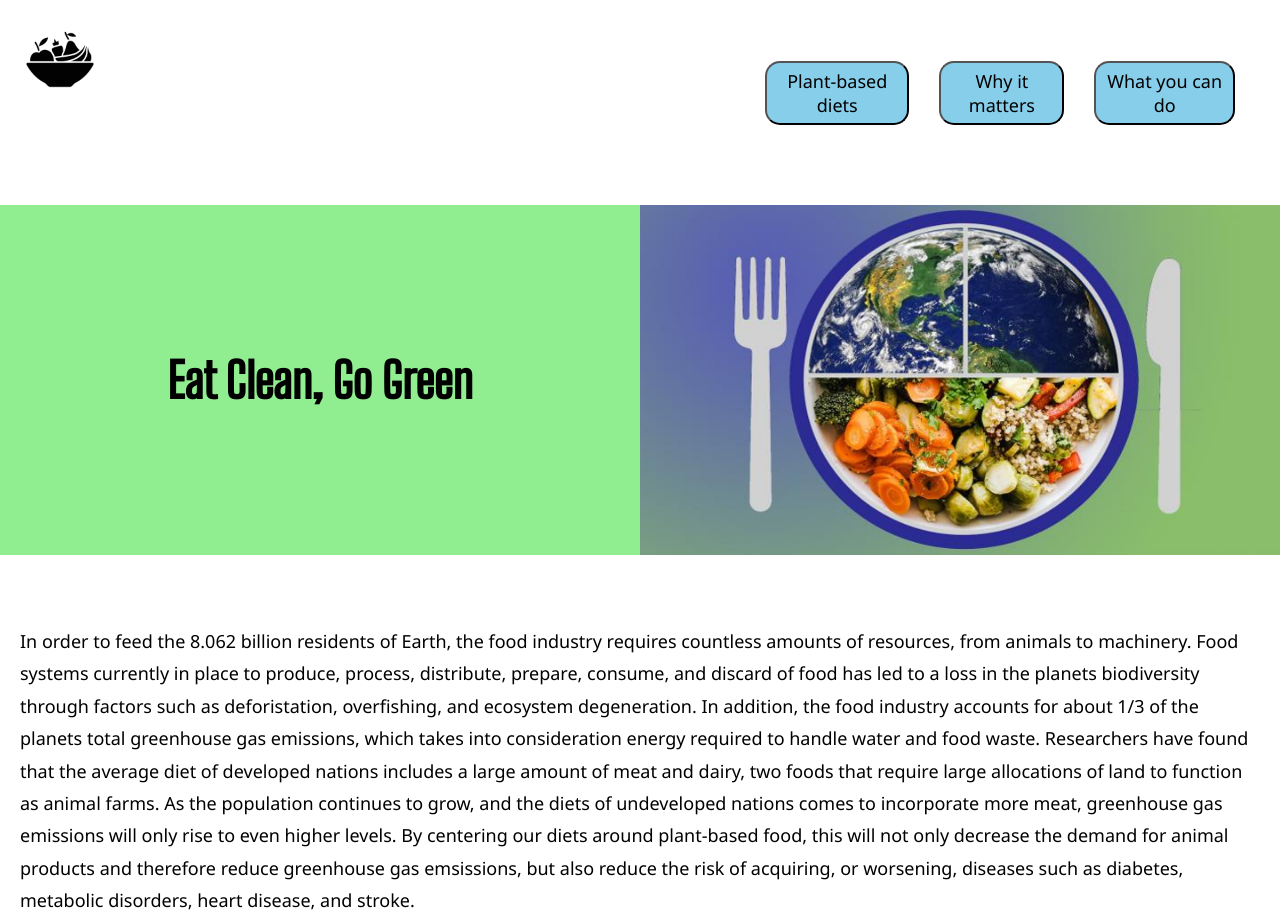
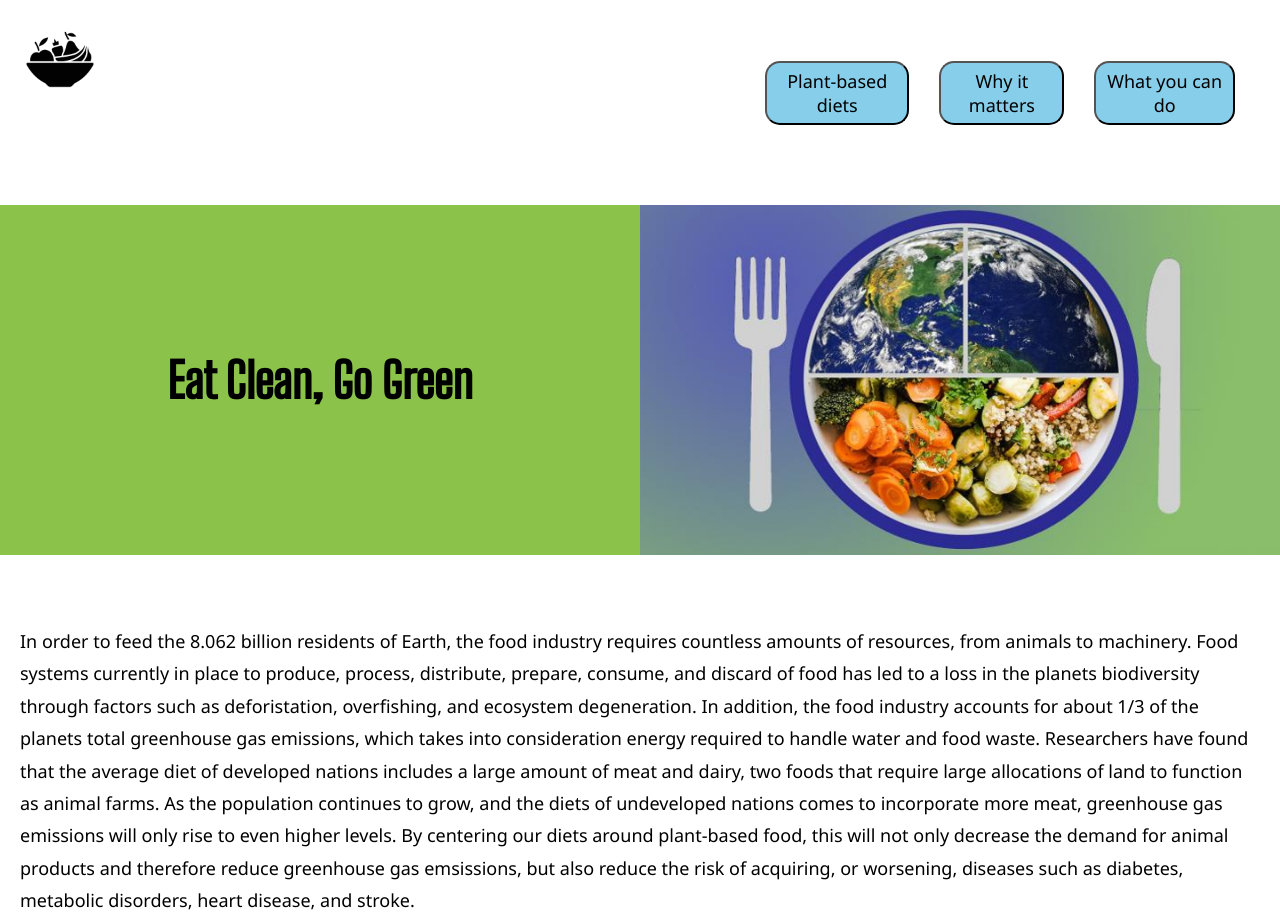
Before and after one commit to cyrusmp/EatCleanGoGreen, a plain HTML site: page index.html in a window 1280 px wide. Shown: the top 920 px of the page. Drawn offline with Linux system fonts and the light colour scheme.

Commit message:
Changed background color of header

```diff
--- a/index.css
+++ b/index.css
@@ -11,7 +11,7 @@ header {
     display:flex;
     justify-content: space-between;
     align-items: center;
-    background-color: lightgreen;
+    background-color: #8BC34A;
     height: 350px;
     font-family: "BigShoulders";
     font-size:x-large
```
